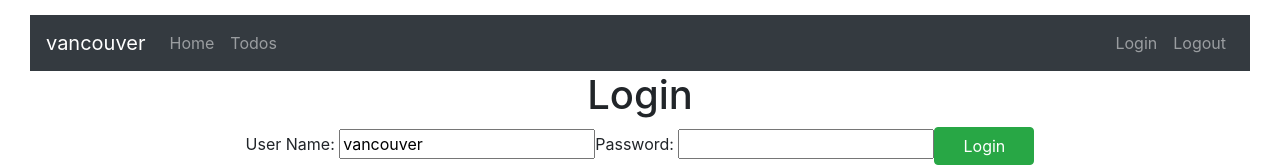
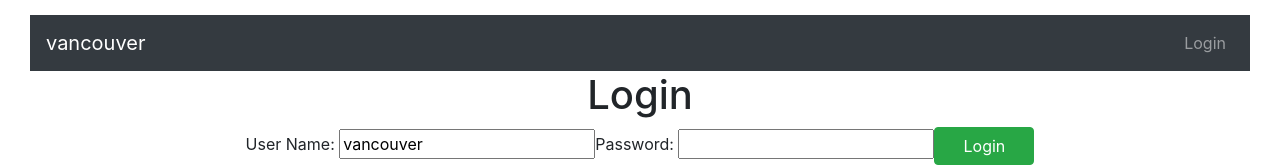
Before and after one commit to vancouver29/Counter_react, a React (Create React App) app in the folder todo_app/: page / in a window 1280 px wide. Shown: the top 167 px of the page. Built offline with nearby package versions, Linux system fonts and the light colour scheme.

Commit message:
18- Enabling Menu Links Based on User Authentication Token

```diff
--- a/todo_app/src/components/todo/AuthenticationService.js
+++ b/todo_app/src/components/todo/AuthenticationService.js
@@ -7,6 +7,12 @@ class AuthenticationService {
   logout() {
     sessionStorage.removeItem("authenticatedUser");
   }
+
+  isUserLoggedIn() {
+    let user = sessionStorage.getItem("authenticatedUser");
+    if (user === null) return false;
+    return true;
+  }
 }
 
 export default new AuthenticationService();
--- a/todo_app/src/components/todo/TodoApp.js
+++ b/todo_app/src/components/todo/TodoApp.js
@@ -1,6 +1,7 @@
 import React, { Component } from "react";
 import { BrowserRouter as Router, Route, Switch, Link } from "react-router-dom";
-import AuthenticationService from "./AuthenticationService";
+// import { withRouter } from "react-router";
+import AuthenticationService from "./AuthenticationService.js";
 
 class TodoApp extends Component {
   render() {
@@ -29,6 +30,8 @@ class TodoApp extends Component {
 
 class HeaderComponent extends Component {
   render() {
+    const isUserLoggedIn = AuthenticationService.isUserLoggedIn();
+    console.log(isUserLoggedIn);
     return (
       <header>
         <nav className="navbar navbar-expand-md navbar-dark bg-dark">
@@ -38,23 +41,30 @@ class HeaderComponent extends Component {
             </a>
           </div>
           <ul className="navbar-nav">
+            {isUserLoggedIn && (
               <li>
                 <Link className="nav-link" to="/welcome/vancouver">
                   Home
                 </Link>
               </li>
+            )}
+            {isUserLoggedIn && (
               <li>
                 <Link className="nav-link" to="/todos">
                   Todos
                 </Link>
               </li>
+            )}
           </ul>
           <ul className="navbar-nav navbar-collapse justify-content-end">
+            {!isUserLoggedIn && (
               <li>
                 <Link className="nav-link" to="/login">
                   Login
                 </Link>
               </li>
+            )}
+            {isUserLoggedIn && (
               <li>
                 <Link
                   className="nav-link"
@@ -64,6 +74,7 @@ class HeaderComponent extends Component {
                   Logout
                 </Link>
               </li>
+            )}
           </ul>
         </nav>
       </header>
@@ -117,14 +128,14 @@ class ListTodosComponent extends Component {
             <thead>
               <tr>
                 <th>id</th>
-                <th>description</th>
+                <th>Description</th>
                 <th>Target Date</th>
                 <th>Is Completed ?</th>
               </tr>
             </thead>
             <tbody>
               {this.state.todos.map((todo) => (
-                <tr>
+                <tr key={todo.id}>
                   <td>{todo.id}</td>
                   <td>{todo.description}</td>
                   <td>{todo.targetDate.toString()}</td>
```
Lines whose indentation alone changed are shown as unchanged.
